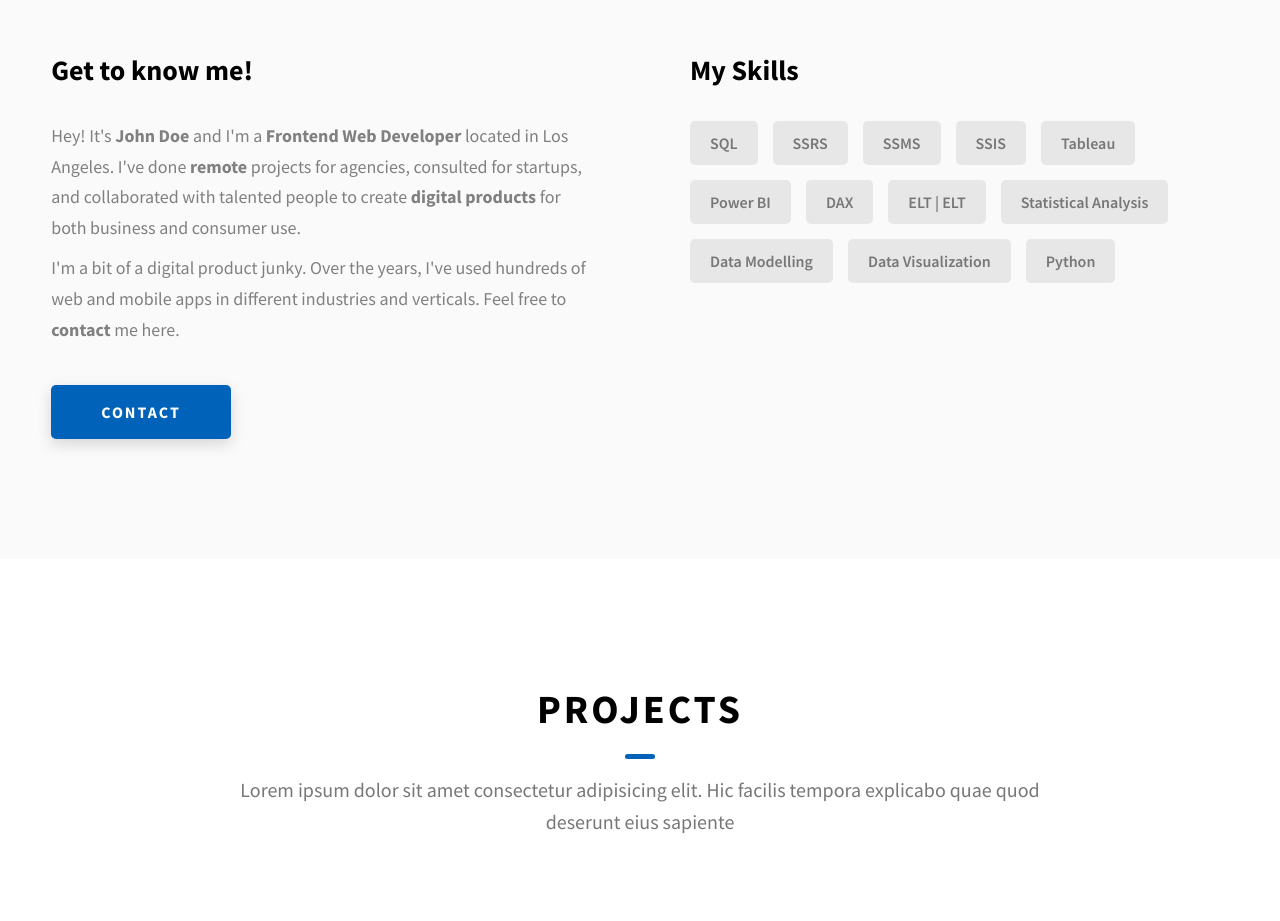
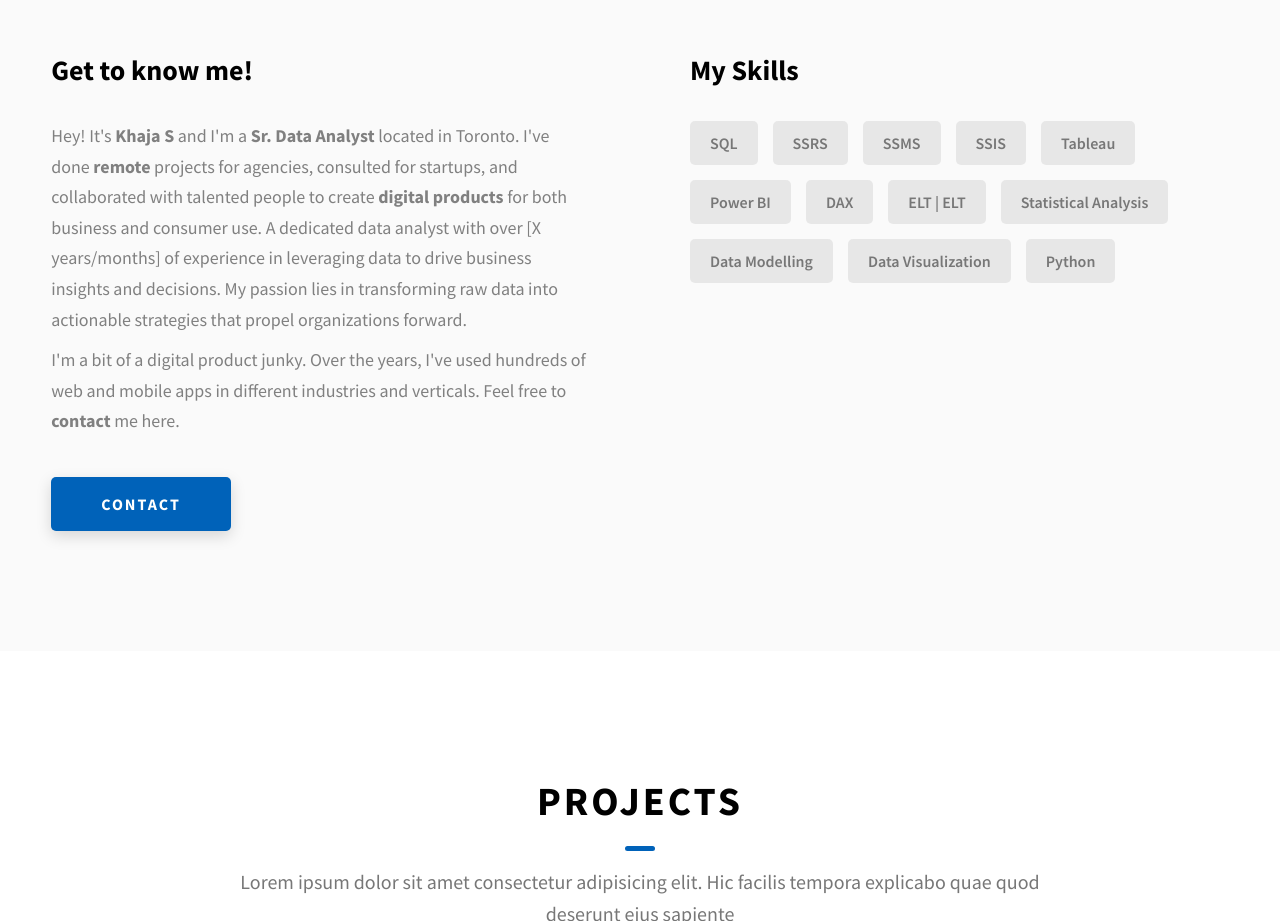
Before and after one commit to Hafeezuddin-DA/Hafeezuddin-DA.github.io, a website: page index.html in a window 1280 px wide. Shown: the part 1120-2041 px from the top of the page. Drawn offline with Linux system fonts and the light colour scheme.

Commit message:
Update to about me

```diff
--- a/index.html
+++ b/index.html
@@ -165,14 +165,16 @@
             <div class="about__content-details">
               <p class="about__content-details-para">
                 Hey! It's
-                <strong>John Doe</strong>
-                and I'm a <strong> Frontend Web Developer </strong> located in
-                Los Angeles. I've done
+                <strong>Khaja S</strong>
+                and I'm a <strong> Sr. Data Analyst </strong> located in
+                Toronto. I've done
                 <strong> remote </strong>
                 projects for agencies, consulted for startups, and collaborated
                 with talented people to create
                 <strong>digital products </strong>
                 for both business and consumer use.
+                A dedicated data analyst with over [X years/months] of experience in leveraging data to drive business insights and decisions.
+                My passion lies in transforming raw data into actionable strategies that propel organizations forward.
               </p>
               <p class="about__content-details-para">
                 I'm a bit of a digital product junky. Over the years, I've used
```
